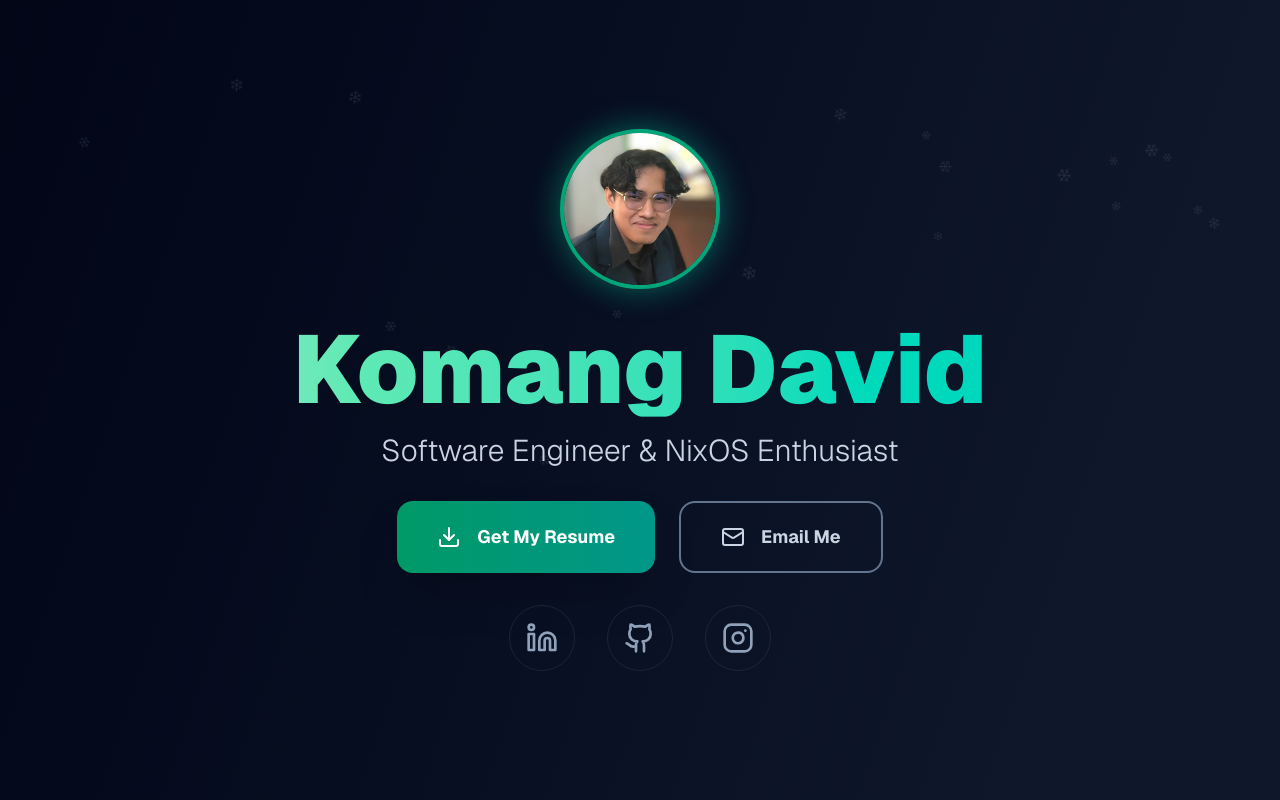
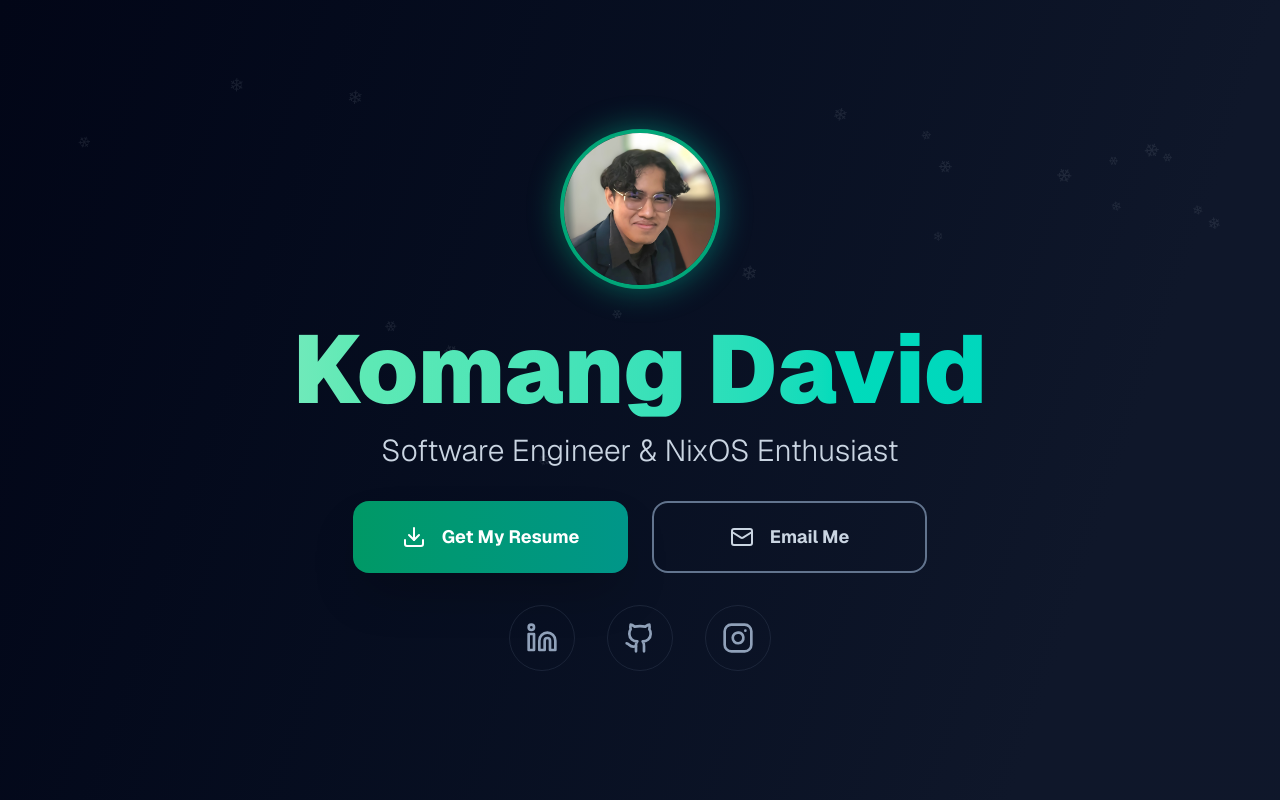
Before and after one commit to kmdavidds/portfolio, a Next.js app: page / in a window 1280 px wide. Shown: the top 800 px of the page. Built offline with nearby package versions, Linux system fonts and the light colour scheme.

Commit message:
feat: update resume

```diff
--- a/components/sections/hero-section.tsx
+++ b/components/sections/hero-section.tsx
@@ -148,15 +148,14 @@ export function HeroSection() {
           className="flex flex-col sm:flex-row gap-6 justify-center"
         >
             <motion.a
-            href="https://docs.google.com/document/d/1UUIJdJooNYFMZ6LUZSZivp5_ZwsI_qAYU5pZhoTdFcg"
-            target="_blank"
-            rel="noopener noreferrer"
+              href="/Komang David Dananjaya Suartana - Resume.pdf"
+              download
               whileHover={{
                 scale: 1.05,
                 boxShadow: "0 20px 40px rgba(16, 185, 129, 0.3)",
               }}
               whileTap={{ scale: 0.95 }}
-            className="flex items-center gap-4 bg-gradient-to-r from-emerald-600 to-teal-600 hover:from-emerald-700 hover:to-teal-700 px-10 py-5 rounded-2xl font-bold text-lg transition-all duration-300 shadow-2xl"
+              className="flex items-center gap-4 bg-gradient-to-r from-emerald-600 to-teal-600 hover:from-emerald-700 hover:to-teal-700 px-10 py-5 rounded-2xl font-bold text-lg transition-all duration-300 shadow-2xl min-w-[275px] justify-center"
             >
               <Download size={24} />
               Get My Resume
@@ -168,7 +167,7 @@ export function HeroSection() {
               boxShadow: "0 20px 40px rgba(100, 116, 139, 0.2)",
             }}
             whileTap={{ scale: 0.95 }}
-            className="flex items-center gap-4 border-2 border-slate-500 text-slate-300 hover:bg-slate-500/10 hover:border-slate-400 px-10 py-5 rounded-2xl font-bold text-lg transition-all duration-300"
+            className="flex items-center gap-4 border-2 border-slate-500 text-slate-300 hover:bg-slate-500/10 hover:border-slate-400 px-10 py-5 rounded-2xl font-bold text-lg transition-all duration-300 min-w-[275px] justify-center"
             >
             <Mail size={24} />
             Email Me
```
Also changed, not shown: 1 other file (tests, documents, lock files or other folders). Lines whose indentation alone changed are shown as unchanged.
